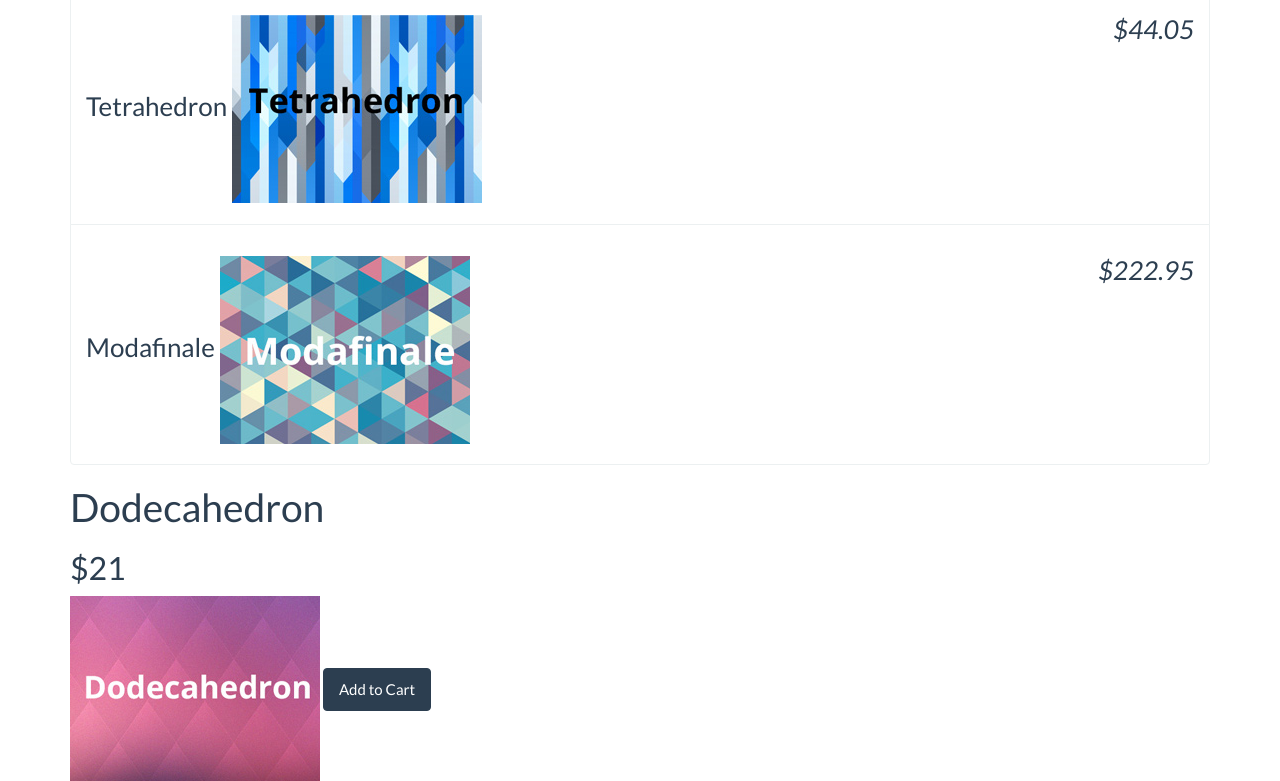
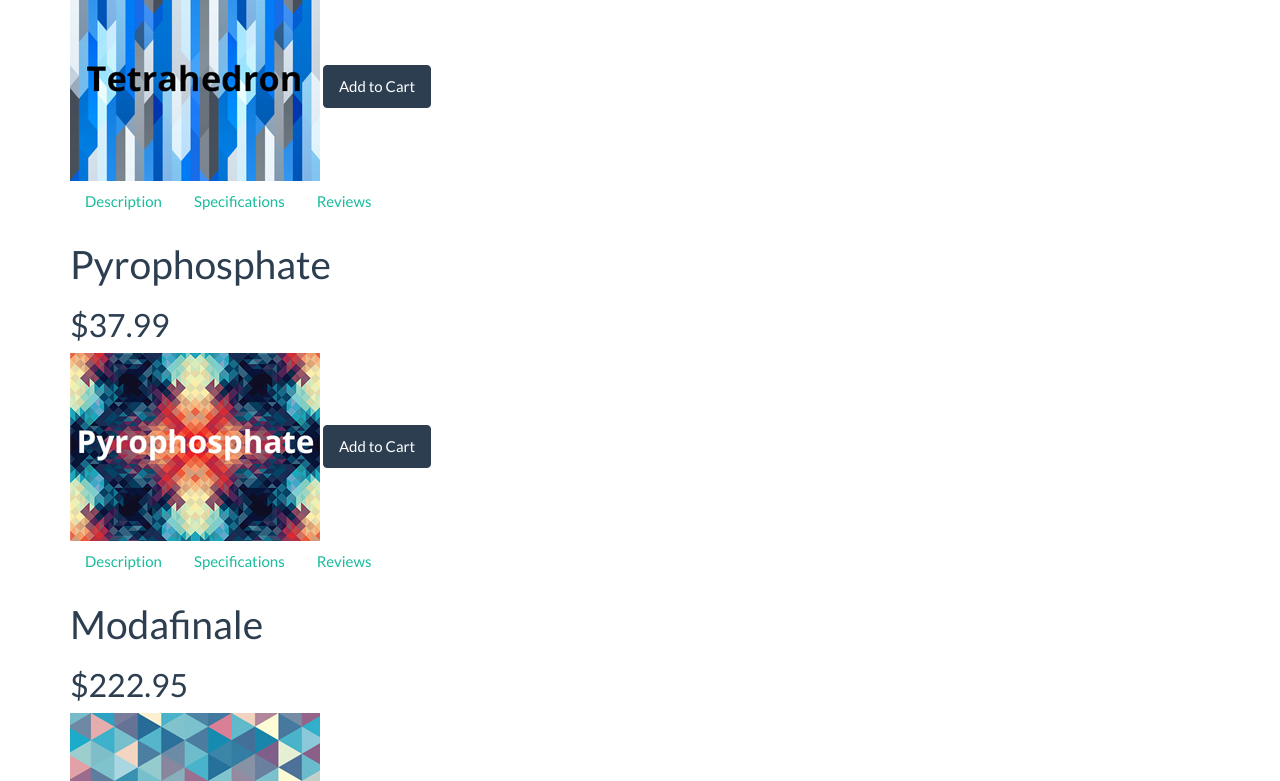
Before and after one commit to nickfogle/angularstore, a plain HTML site: page index.html in a window 1280 px wide. Shown: the part 498-1279 px from the top of the page. Drawn offline with Linux system fonts and the light colour scheme.

Commit message:
Update index.html

```diff
--- a/index.html
+++ b/index.html
@@ -6,19 +6,6 @@
    </head>
 
    <body class="container" ng-controller="StoreController as store">
-
-<!--VIEW #1-->
-
-      <ul class="list-group">
-         <li class="list-group-item" ng-repeat="product in store.products | orderBy:'price'">
-            <h3>{{product.name}}
-               <em class="pull-right">{{product.price | currency}}</em>
-               <img ng-src="{{product.images[0].full}}"/>
-            </h3>
-         </li>
-      </ul>
-
-<!--VIEW #2-->
 
       <div ng-repeat="product in store.products">
 
```
